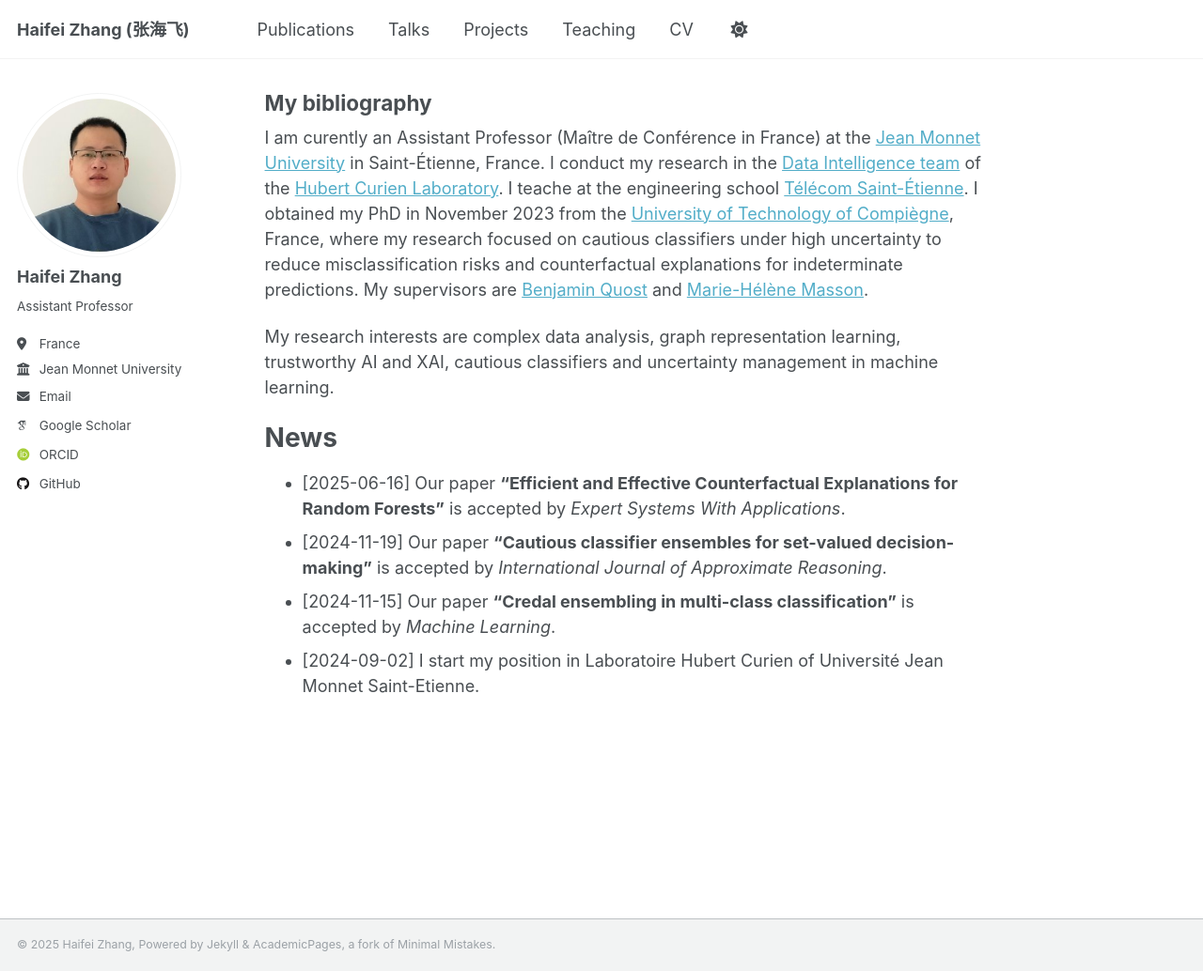
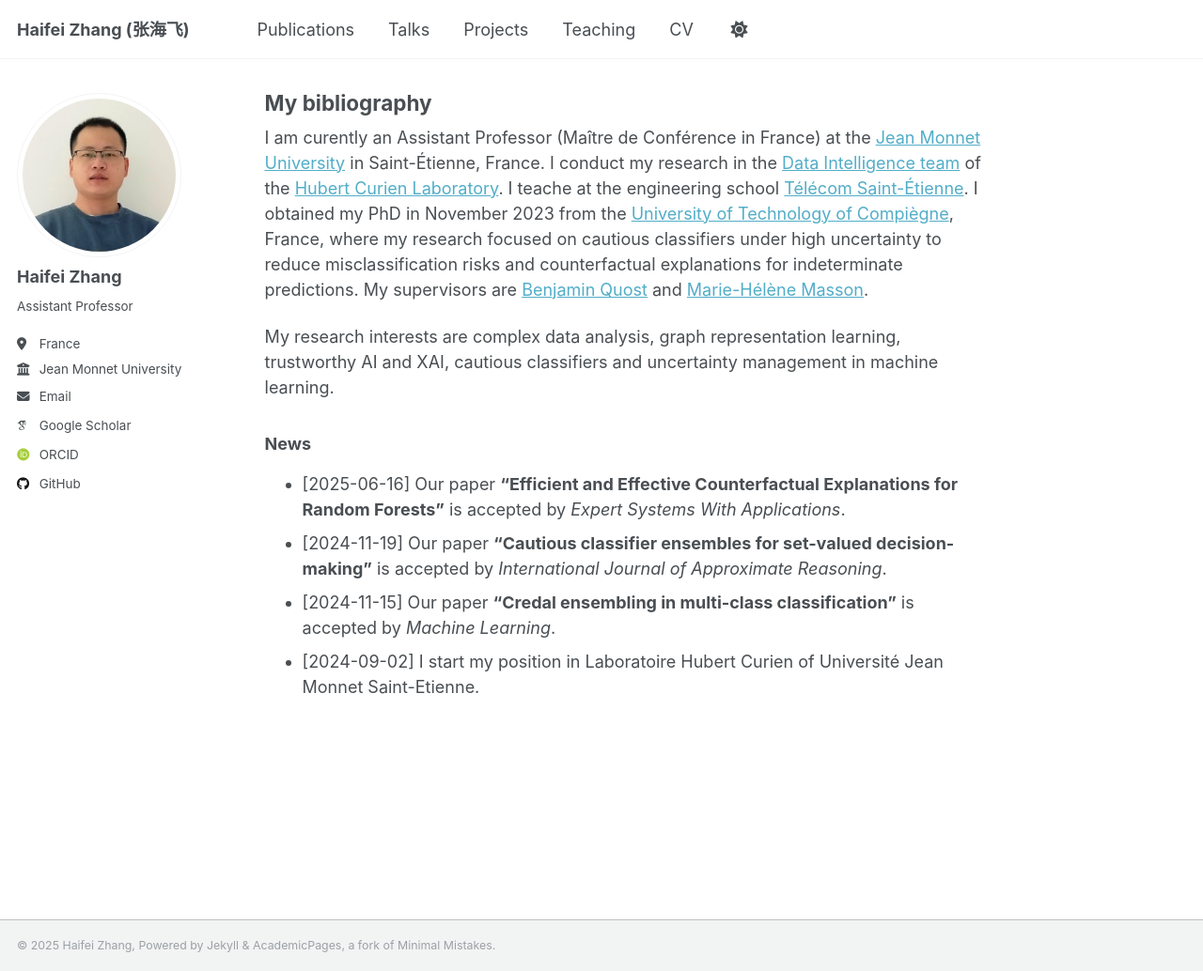
Before and after one commit to Haifei-ZHANG/Haifei-ZHANG.github.io, a Jekyll site: the page built from _pages/about.md, in a window 1280 px wide and 1034 px high. Shown: the whole window at 94% size. Built offline with Jekyll 4.4.1, drawn with Linux system fonts in a browser that asks for light colours; some web fonts are replaced.

Commit message:
upload cv

```diff
--- a/_pages/about.md
+++ b/_pages/about.md
@@ -11,9 +11,8 @@
 
 My research interests are complex data analysis, graph representation learning, trustworthy AI and XAI, cautious classifiers and uncertainty management in machine learning.
 
-News
-======
-* [2025-06-16] Our paper **"Efficient and Effective Counterfactual Explanations for Random Forests"** is accepted by *Expert Systems With Applications*.
-* [2024-11-19] Our paper **"Cautious classifier ensembles for set-valued decision-making"** is accepted by *International Journal of Approximate Reasoning*.
-* [2024-11-15] Our paper **"Credal ensembling in multi-class classification"** is accepted by *Machine Learning*.
-* [2024-09-02] I start my position in Laboratoire Hubert Curien of Université Jean Monnet Saint-Etienne.
+### News
+- [2025-06-16] Our paper **"Efficient and Effective Counterfactual Explanations for Random Forests"** is accepted by *Expert Systems With Applications*.
+- [2024-11-19] Our paper **"Cautious classifier ensembles for set-valued decision-making"** is accepted by *International Journal of Approximate Reasoning*.
+- [2024-11-15] Our paper **"Credal ensembling in multi-class classification"** is accepted by *Machine Learning*.
+- [2024-09-02] I start my position in Laboratoire Hubert Curien of Université Jean Monnet Saint-Etienne.
```
Also changed, not shown: _pages/cv.md (+3 -2 lines), _pages/teaching.md (+4 -2 lines), 1 other file.
